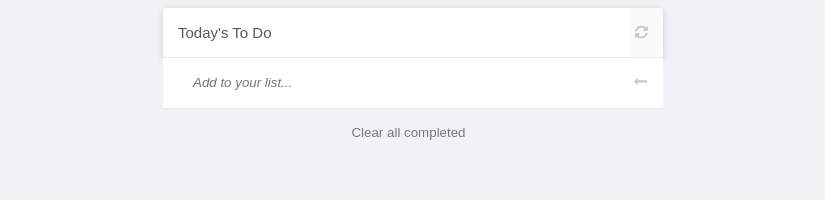
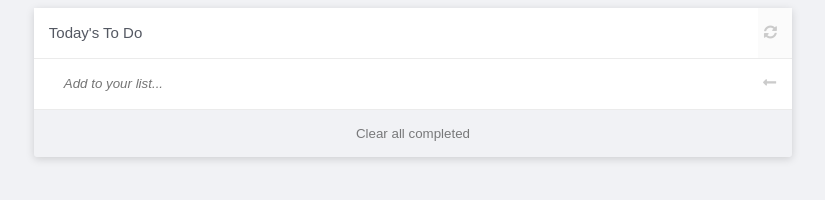
Before and after one commit to ramiaquista/todo-list, a website built with webpack: page src/index.html in a window 1280 px wide. Shown: the whole page, without its empty margins (227-1052 px from the left). Built offline with nearby package versions, Linux system fonts and the light colour scheme.

Commit message:
Create addItems jest mock Add test for checking the DOM content when a task is created Fix style of clear all button

```diff
--- a/src/addItem.js
+++ b/src/addItem.js
@@ -1,6 +1,6 @@
 import Status from './task-status';
 import Crud from './tasks-handler';
-import { getLocalStorage, setLocalStorage } from './loadstorage';
+import { setLocalStorage } from './loadstorage';
 
 export default function addItem(toDoTasks, task, index) {
   const li = document.createElement('li');
@@ -28,7 +28,6 @@ export default function addItem(toDoTasks, task, index) {
   li.appendChild(labelDes);
   li.appendChild(icon);
   li.appendChild(trashIcon);
-
 
   li.addEventListener('click', () => {
     labelDes.contentEditable = true;
--- a/src/index.js
+++ b/src/index.js
@@ -34,8 +34,7 @@ document.addEventListener('DOMContentLoaded', () => {
 
   top.appendChild(h2);
   top.appendChild(reloadButton);
-  top.classList.add('d-flex');
-  boxList.classList.add('todo-title');
+  top.classList.add('todo-title');
 
   boxList.appendChild(top);
 
@@ -45,7 +44,8 @@ document.addEventListener('DOMContentLoaded', () => {
   addIcon.classList.add('fa-long-arrow-alt-left');
 
   form.append(input, addIcon);
-  boxList.append(form, ul);
+  boxList.appendChild(form);
+  boxList.appendChild(ul);
 
   if (addIcon) {
     addIcon.addEventListener('click', () => {
@@ -66,6 +66,5 @@ document.addEventListener('DOMContentLoaded', () => {
 
   boxList.appendChild(clearButton);
 
-
   taskListDisplayed(ul, toDoTasks);
 });
--- a/src/style.css
+++ b/src/style.css
@@ -4,18 +4,17 @@ html {
 
 body {
   display: flex;
+  flex-direction: column;
   font-family: sans-serif;
   background-color: #f1f2f5;
 }
 
 #box {
-  background-color: white;
   box-sizing: border-box;
+  box-shadow: 0 2px 8px rgb(0 0 0 / 15%);
   border-radius: 3px;
-  box-shadow: 0 2px 8px rgb(0 0 0 / 15%);
   margin: 0 auto;
-  max-width: 500px;
-  width: 100%;
+  width: 60%;
   text-align: left;
   padding: 0;
 }
@@ -31,7 +30,7 @@ body {
   height: 50px;
   background: #fff;
   border-bottom: 1px solid rgba(0, 0, 0, 0.08);
-  flex-direction: column;
+  flex-direction: row;
 }
 
 .todo-title h2 {
```
Also changed, not shown: src/__mocks__/addItem.js (added, +6 -0 lines), src/addItem.test.js (added, +26 -0 lines), src/loadstorage.test.js (+2 -3 lines).
